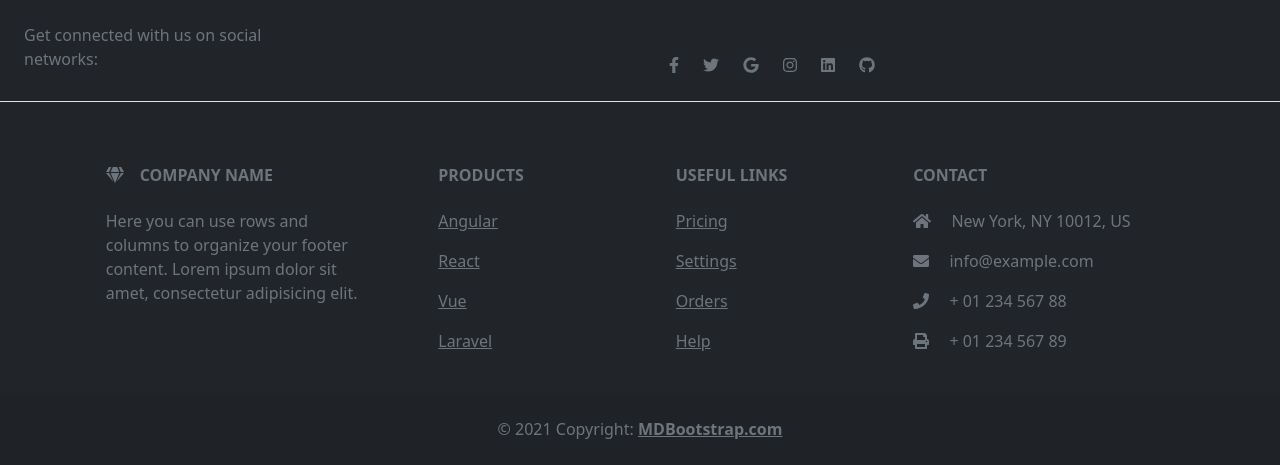
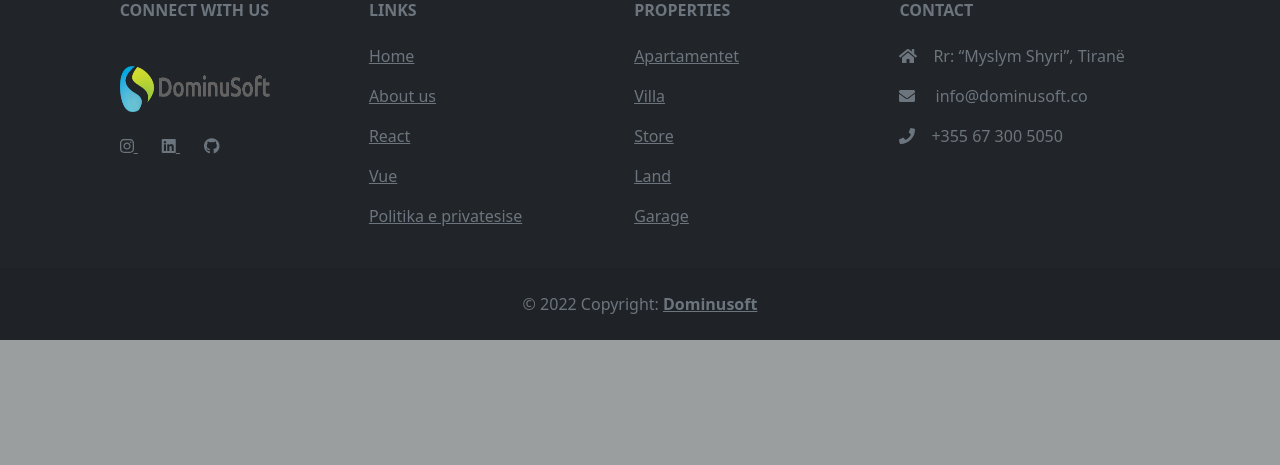
Before and after one commit to Resardo/realestate, a Django app: page /contact in a window 1280 px wide. Shown: the part 723-1188 px from the top of the page. After the commit the page ends 1063 px from the top, so only its background shows below. Run offline with Django 4.2, Linux system fonts and the light colour scheme; parts of the project's set-up code (start-up, migrations or seed data) failed here and were passed over; some libraries are stand-ins or nearby versions.

Commit message:
rezi me tha ta beja rip 10.05.22

```diff
--- a/property/urls.py
+++ b/property/urls.py
@@ -1,3 +1,4 @@
+from unicodedata import name
 from django.urls import path
 
 from . import views
@@ -14,5 +15,7 @@ urlpatterns = [
     path('store', views.store_all, name="store_all"),
     path('villa', views.villa_all, name="villa_all"),
     path('contact', views.contact_page,name="contact_page"),
-
+    path('about',views.aboutus,name="aboutus"),
+    path('politikat',views.politikat_privatesise,name="politkat"),
+    path('prova',views.provaa,name="prova"),
 ]
--- a/property/views.py
+++ b/property/views.py
@@ -62,4 +62,13 @@ def property_detail(request, slug):
     return render(request, 'home/single.html', {"property": property})
 
 def contact_page (request):
-    return render(request, 'contact.html')
+    return render(request, 'home/contact.html')
+
+def aboutus (request):
+    return render(request,'home/about.html')
+
+def politikat_privatesise (request):
+    return render(request,'home/politikat.html')
+
+def provaa(request):
+    return render(request,'home/prova.html')
--- a/static/core/css/base.css
+++ b/static/core/css/base.css
@@ -1,3 +1,50 @@
 .footer-style{
     color: black;
 }
+
+.navbar.navbar-expand-lg.navbar-dark.bg-dark{
+    height: 80px;
+}
+
+
+.container-fluid .navbar-brand img
+{
+margin: 50px;
+width: 95px;
+height: 70px;
+}
+
+.collapse.navbar-collapse
+{
+    margin: 100px;
+
+}
+.row.mt-3 .col-md-3.col-lg-4.col-xl-3.mx-auto.mb-4 .text-uppercase.fw-bold.mb-4,
+.col-md-2.col-lg-2.col-xl-2.mx-auto.mb-4 .text-uppercase.fw-bold.mb-4,
+.col-md-3.col-lg-2.col-xl-2.mx-auto.mb-4 .text-uppercase.fw-bold.mb-4,
+.col-md-4.col-lg-3.col-xl-3.mx-auto.mb-md-0.mb-4 .text-uppercase.fw-bold.mb-4
+
+{
+    margin-top: 30px;
+}
+.containerr img{
+margin: 100x;
+width: 150px;
+height: 90px;
+
+}
+.col-md-3.col-lg-4.col-xl-3.mx-auto.mb-4{
+    max-width: fit-content;
+}
+
+@media only screen and (min-width:1000px){
+    .container-fluid{
+        margin: 17px;
+        /* display: block;
+        width: 100%;
+        padding-bottom: 30px; */
+    }
+    .container-fluid .navbar-brand img {
+        margin: 17px;
+    }
+}
--- a/static/core/css/contact.css
+++ b/static/core/css/contact.css
@@ -11,13 +11,14 @@
 {
     position: relative;
     min-width: 100vh;
-    padding: 50px 100px;
+    padding: 70px 100px;
     display: flex;
     justify-content: center;
     align-items: center;
     flex-direction: column;
-    background: url(https://thumbs.dreamstime.com/b/contact-us-background-businesses-contact-email-contact-call-message-landing-page-background-contact-us-contact-email-contact-131608680.jpg);
+    background: url(https://media.istockphoto.com/photos/email-contact-communication-web-landing-page-cover-page-background-picture-id882222414?k=20&m=882222414&s=170667a&w=0&h=BrzA3vX6Ee8GVTEEZe0pvn_Xzk8Pg2jL54Z8n1yH4vE=);
     background-size: cover;
+    margin-bottom: -50px;
 }
 .contact .content
 {
@@ -40,7 +41,7 @@
 .container
 {
     width: 100%;
-    display: flex;
+    /* display: block; */
     justify-content: center;
     align-items: center;
     margin-top: 30px;
@@ -84,6 +85,9 @@
 }
 .contactForm
 {
+    margin-left: auto;
+    margin-right: 50px;
+    margin-top: -360px;
     width: 40%;
     padding: 40px;
     background: #fff;
@@ -143,7 +147,7 @@
     padding: 10px;
     font-size: 18px;
 }
-@media (max-width:991px)
+@media only screen and (max-width:1000px)
 {
     .contact
     {
--- /dev/null
+++ b/static/js/prova.js
@@ -0,0 +1,6 @@
+const toggleButton = document.getElementsByClassName('toggle-button')[0]
+const navbarLinks = document.getElementsByClassName('navbar-links')[0]
+
+toggleButton.addEventListener('click', () => {
+  navbarLinks.classList.toggle('active')
+})
--- a/templates/base.html
+++ b/templates/base.html
@@ -28,7 +28,7 @@
 
     <nav class="navbar navbar-expand-lg navbar-dark bg-dark">
         <div class="container-fluid">
-          <a class="navbar-brand" href="#">Navbar scroll</a>
+          <a class="navbar-brand" href="{% url "property:home_page" %}"> <img src="{% static 'images/logo.png' %}"></a>
           <button class="navbar-toggler" type="button" data-bs-toggle="collapse" data-bs-target="#navbarScroll" aria-controls="navbarScroll" aria-expanded="false" aria-label="Toggle navigation">
             <span class="navbar-toggler-icon"></span>
           </button>
@@ -37,12 +37,16 @@
               <li class="nav-item">
                 <a class="nav-link active" aria-current="page" href="{% url "property:home_page" %}">Home</a>
               </li>
+
+              <li class="nav-item">
+                <a class="nav-link" href="{% url "property:properties_list" %}">Pronat</a>
+              </li>
               <li class="nav-item">
                 <a class="nav-link" href="contact">Contact Us</a>
               </li>
-              <li class="nav-item">
-                <a class="nav-link" href="{% url "property:properties_list" %}">Pronat</a>
-              </li>
+              <!-- <li class="nav-item">
+                <a class="nav-link" href="about">Rreth nesh</a>
+              </li> -->
               <li class="nav-item dropdown">
                 <a class="nav-link dropdown-toggle" href="#" id="navbarScrollingDropdown" role="button" data-bs-toggle="dropdown" aria-expanded="false">
                   Link
@@ -82,43 +86,12 @@
 
      <!-- Footer -->
 <footer class="footer-style text-center text-lg-start bg-dark text-muted"  style="background-color: rgba(0, 0, 0, 0.05);">
-    <!-- Section: Social media -->
-    <section
-      class="d-flex justify-content-center justify-content-lg-between p-4 border-bottom"
-    >
-      <!-- Left -->
-      <div class="me-5 d-none d-lg-block">
-        <span>Get connected with us on social networks:</span>
-      </div>
-      <!-- Left -->
 
-      <!-- Right -->
-      <div class= "container">
-        <a href="" class="me-4 text-reset">
-          <i class="fab fa-facebook-f"></i>
-        </a>
-        <a href="" class="me-4 text-reset">
-          <i class="fab fa-twitter"></i>
-        </a>
-        <a href="" class="me-4 text-reset">
-          <i class="fab fa-google"></i>
-        </a>
-        <a href="" class="me-4 text-reset">
-          <i class="fab fa-instagram"></i>
-        </a>
-        <a href="" class="me-4 text-reset">
-          <i class="fab fa-linkedin"></i>
-        </a>
-        <a href="" class="me-4 text-reset">
-          <i class="fab fa-github"></i>
-        </a>
-      </div>
-      <!-- Right -->
-    </section>
-    <!-- Section: Social media -->
+    <!-- <section class="d-flex justify-content-center justify-content-lg-between p-4">
 
-    <!-- Section: Links  -->
-    <section class="">
+    </section> -->
+
+    <section class="section">
       <div class="container text-center text-md-start mt-5">
         <!-- Grid row -->
         <div class="row mt-3">
@@ -126,53 +99,69 @@
           <div class="col-md-3 col-lg-4 col-xl-3 mx-auto mb-4">
             <!-- Content -->
             <h6 class="text-uppercase fw-bold mb-4">
-              <i class="fas fa-gem me-3"></i>Company name
+              Connect with us
             </h6>
             <p>
-              Here you can use rows and columns to organize your footer content. Lorem ipsum
-              dolor sit amet, consectetur adipisicing elit.
+              <div class= "containerr">
+                <div class="image">
+                <a href="{% url "property:home_page" %}"><img src="{% static 'images/dominusoftlogo.png' %}">
+                </div>
+
+               <a href="" class="me-4 text-reset">
+                  <i class="fab fa-instagram"></i>
+                </a>
+                <a href="" class="me-4 text-reset">
+                  <i class="fa-brands fa-linkedin"></i>
+                </a>
+                <a href="https://github.com/temPirati/realestate" class="me-4 text-reset">
+                  <i class="fa-brands fa-github"></i>
+                </a>
+
+              </div>
             </p>
           </div>
-          <!-- Grid column -->
 
-          <!-- Grid column -->
           <div class="col-md-2 col-lg-2 col-xl-2 mx-auto mb-4">
             <!-- Links -->
             <h6 class="text-uppercase fw-bold mb-4">
-              Products
+              Links
             </h6>
             <p>
-              <a href="#!" class="text-reset">Angular</a>
+              <a href="{% url "property:home_page" %}" class="text-reset">Home</a>
+            </p>
+            <p>
+              <a href="about" class="text-reset">About us</a>
             </p>
             <p>
               <a href="#!" class="text-reset">React</a>
             </p>
             <p>
-              <a href="#!" class="text-reset">Vue</a>
+              <a href="prova" class="text-reset">Vue</a>
             </p>
             <p>
-              <a href="#!" class="text-reset">Laravel</a>
+              <a href="politikat" class="text-reset">Politika e privatesise</a>
             </p>
           </div>
-          <!-- Grid column -->
 
-          <!-- Grid column -->
           <div class="col-md-3 col-lg-2 col-xl-2 mx-auto mb-4">
             <!-- Links -->
             <h6 class="text-uppercase fw-bold mb-4">
-              Useful links
+              Properties
             </h6>
             <p>
-              <a href="#!" class="text-reset">Pricing</a>
+              <a href="properties" class="text-reset">Apartamentet</a>
             </p>
             <p>
-              <a href="#!" class="text-reset">Settings</a>
+              <a href="#!" class="text-reset">Villa</a>
             </p>
             <p>
-              <a href="#!" class="text-reset">Orders</a>
+              <a href="#!" class="text-reset">Store</a>
             </p>
             <p>
-              <a href="#!" class="text-reset">Help</a>
+              <a href="#!" class="text-reset">Land</a>
+            </p>
+            <p>
+              <a href="#!" class="text-reset">Garage</a>
             </p>
           </div>
           <!-- Grid column -->
@@ -183,13 +172,13 @@
             <h6 class="text-uppercase fw-bold mb-4">
               Contact
             </h6>
-            <p><i class="fas fa-home me-3"></i> New York, NY 10012, US</p>
+            <p><i class="fas fa-home me-3"></i>Rr: “Myslym Shyri”, Tiranë</p>
             <p>
               <i class="fas fa-envelope me-3"></i>
-              info@example.com
+              info@dominusoft.co
             </p>
-            <p><i class="fas fa-phone me-3"></i> + 01 234 567 88</p>
-            <p><i class="fas fa-print me-3"></i> + 01 234 567 89</p>
+            <p><i class="fas fa-phone me-3"></i>+355 67 300 5050</p>
+
           </div>
           <!-- Grid column -->
         </div>
@@ -200,8 +189,8 @@
 
     <!-- Copyright -->
     <div class="text-center p-4" style="background-color: rgba(0, 0, 0, 0.05);">
-      © 2021 Copyright:
-      <a class="text-reset fw-bold" href="https://mdbootstrap.com/">MDBootstrap.com</a>
+      © 2022 Copyright:
+      <a class="text-reset fw-bold" href="https://dominusoft.co/">Dominusoft</a>
     </div>
     <!-- Copyright -->
   </footer>
--- /dev/null
+++ b/templates/home/contact.html
@@ -0,0 +1,88 @@
+<!DOCTYPE html>
+{% extends 'base.html' %}
+{% load static %}
+{% block css %}
+<link rel="stylesheet" href="{% static 'core/css/contact.css' %}">
+
+{% endblock %}
+{% block content %}
+
+<section class="contact">
+    <div class="content">
+        <h2>Contact Us</h2>
+        <p> </p>
+
+    </div>
+    <div class="container">
+        <div class="contactInfo">
+            <div class="box">
+                <div class="icon"><i class="fas fa-map-marker-alt"></i></div>
+                <div class="text">
+                    <h3>Address</h3>
+                    <p>Rr: “Myslym Shyri”, Tiranë</p>
+                </div>
+            </div>
+            <div class="box">
+                <div class="icon"><i class="fas fa-phone"></i></div>
+                <div class="text">
+                    <h3>Contact Number</h3>
+                    <p>+355 67 300 5050</p>
+
+                </div>
+            </div>
+            <div class="box">
+                <div class="icon"><i class="fas fa-envelope"></i></div>
+                <div class="text">
+                    <h3>Email</h3>
+                    <p>info@dominusoft.co</p>
+                </div>
+            </div>
+        </div>
+        <div class="contactForm">
+            <form>
+                <h2>Send Message</h2>
+                <div class="inputBox">
+                    <input type="text" name="" required="required">
+                    <span>Full Name</span>
+                </div>
+                <div class="inputBox">
+                    <input type="text" name="" required="required">
+                    <span>Email</span>
+                </div>
+                <div class="inputBox">
+                    <textarea required="required"></textarea>
+                    <span>Message</span>
+                </div>
+                <!-- Button trigger modal -->
+                <button type="button" class="btn btn-primary" data-bs-toggle="modal" data-bs-target="#exampleModal">
+                      Submit
+                 </button>
+
+  <!-- Modal -->
+                <div class="modal fade" id="exampleModal" tabindex="-1" aria-labelledby="exampleModalLabel" aria-hidden="true">
+                    <div class="modal-dialog">
+                        <div class="modal-content">
+                            <div class="modal-header">
+                                <h5 class="modal-title" id="exampleModalLabel">Success !</h5>
+                                <button type="button" class="btn-close" data-bs-dismiss="modal" aria-label="Close"></button>
+                            </div>
+                            <div class="modal-body">
+                                 Thank you for your feedback
+                            </div>
+                            <div class="modal-footer">
+                                <button type="button" class="btn btn-secondary" data-bs-dismiss="modal">Close</button>
+                                <!-- <button type="button" class="btn btn-primary">Save changes</button> -->
+                            </div>
+                        </div>
+                    </div>
+                 </div>
+                <!-- <div class="inputBox">
+                    <input type="submit" name="" value="Send"  >
+
+                </div> -->
+            </form>
+        </div>
+    </div>
+
+</section>
+{% endblock %}
```
Also changed, not shown: static/core/css/syleprov.css (added, +104 -0 lines), templates/home/about.html (added, +10 -0 lines), templates/home/politikat.html (added, +26 -0 lines), templates/home/prova.html (added, +41 -0 lines), static/core/css/about.css (added), static/images/Logo3.jpg (added), static/images/dominusoftlogo.png (added), static/images/logo.png (added), static/images/surbis.png (added).
